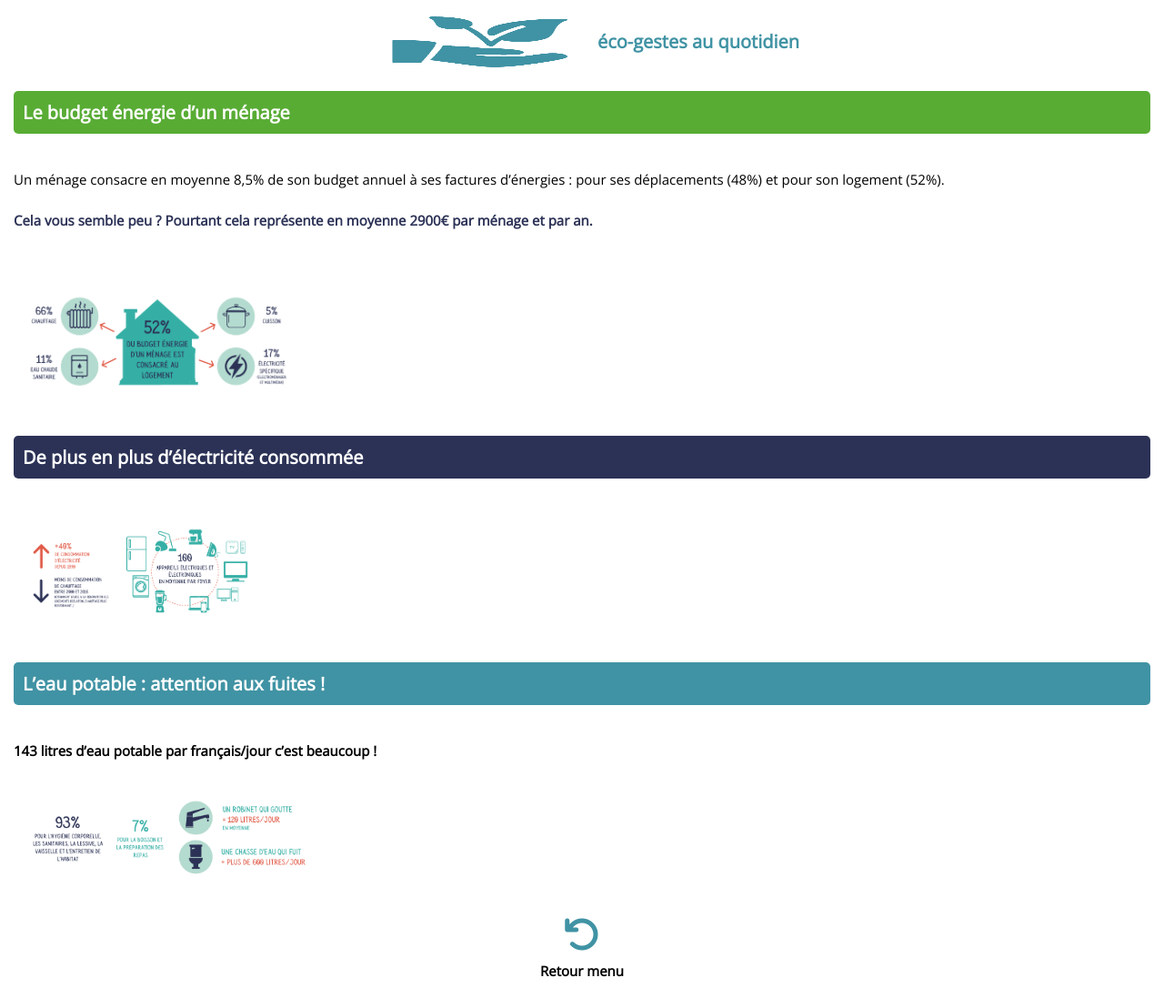
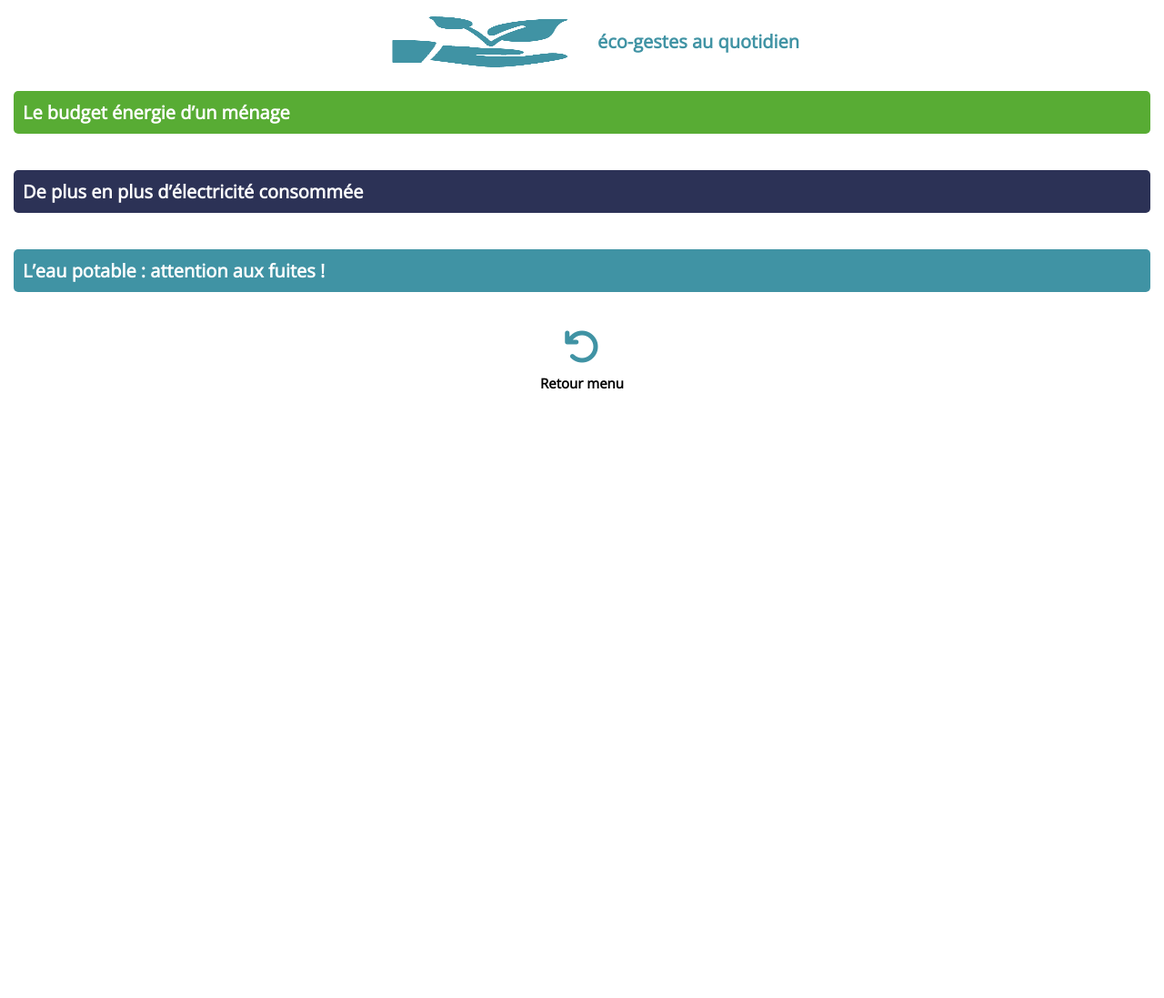
Before and after one commit to osselaer-mickael/faceco, a PHP site: page /PHP/infos_budget.php in a window 1280 px wide. Shown: the whole page at 91% size. After the commit the page ends 428 px from the top, so only its background shows below. Run offline with PHP 8.4, Linux system fonts and the light colour scheme; some libraries are stand-ins or nearby versions.

Commit message:
COMMIT 5.0

```diff
--- a/PHP/infos_budget.php
+++ b/PHP/infos_budget.php
@@ -1,3 +1,20 @@
+<?php
+    $container_energie = "style='display: none'";
+    $container_electricite = "style='display: none'";
+    $container_eau = "style='display: none'";
+
+    if(isset($_GET['energie'])) {
+        $container_energie = "style='display: block'";
+    }
+
+    if(isset($_GET['electricite'])) {
+        $container_electricite = "style='display: block'";
+    }
+
+    if(isset($_GET['eau'])) {
+        $container_eau = "style='display: block'";
+}
+?>
 <!doctype html>
 <html lang="fr">
 <head>
@@ -15,8 +32,11 @@
     <h1>éco-gestes au quotidien</h1>
 </div>
     <div id="container_title_energie">
+        <a href="./infos_budget.php?energie">
             <h2 class="energie">Le budget énergie d’un ménage</h2>
+        </a>
     </div>
+<div id="energie" <?= $container_energie ?>>
     <div id="text_one">
         <p>
             Un ménage consacre en moyenne 8,5% de son budget annuel à ses factures d’énergies : pour ses déplacements
@@ -30,20 +50,29 @@
     <div id="image">
         <img src="../IMG/Des_chffres_qui_parlent_1.png" alt="image_conso" class="image">
     </div>
+</div>
     <div id="container_title_elec">
+        <a href="./infos_budget.php?electricite">
             <h2 class="energie">De plus en plus d’électricité consommée</h2>
+        </a>
     </div>
+    <div id="electricite" <?= $container_electricite ?>>
         <div id="text_two">
             <img src="../IMG/Des_chiffres_qui_parlent_2.png" alt="image_consommation" class="image_two">
         </div>
+    </div>
     <div id="container_title_eau">
+        <a href="./infos_budget.php?eau">
             <h2 class="energie">L’eau potable : attention aux fuites !</h2>
+        </a>
     </div>
+    <div id="eau" <?= $container_eau ?>>
         <div id="text_three">
             <p class="eau">143 litres d’eau potable par français/jour c’est beaucoup !</p>
         </div>
         <div id="image3">
             <img src="../IMG/Des_chiffres_qui_parlent_3.png" alt="image_eau" class="image_three">
+        </div>
     </div>
     <div id="retour">
         <a href="../index.php">
--- a/index.php
+++ b/index.php
@@ -132,17 +132,17 @@
                 <div id="drop_down_infos">
                     <ul>
                         <li class="eau_li">
-                            <a href="./PHP/infos_budget.php">
+                            <a href="./PHP/infos_budget.php?energie">
                                 <span>Budget énergie d'un ménage</span>
                             </a>
                         </li>
                         <li class="elec_li">
-                            <a href="#">
+                            <a href="./PHP/infos_budget.php?electricite">
                                 <span>Plus d'éléctricité consommé</span>
                             </a>
                         </li>
                         <li class="eau_li">
-                            <a href="#">
+                            <a href="./PHP/infos_budget.php?eau">
                                 <span>L'eau potable de plus en plus utilisé</span>
                             </a>
                         </li>
```
Lines whose indentation alone changed are shown as unchanged.
